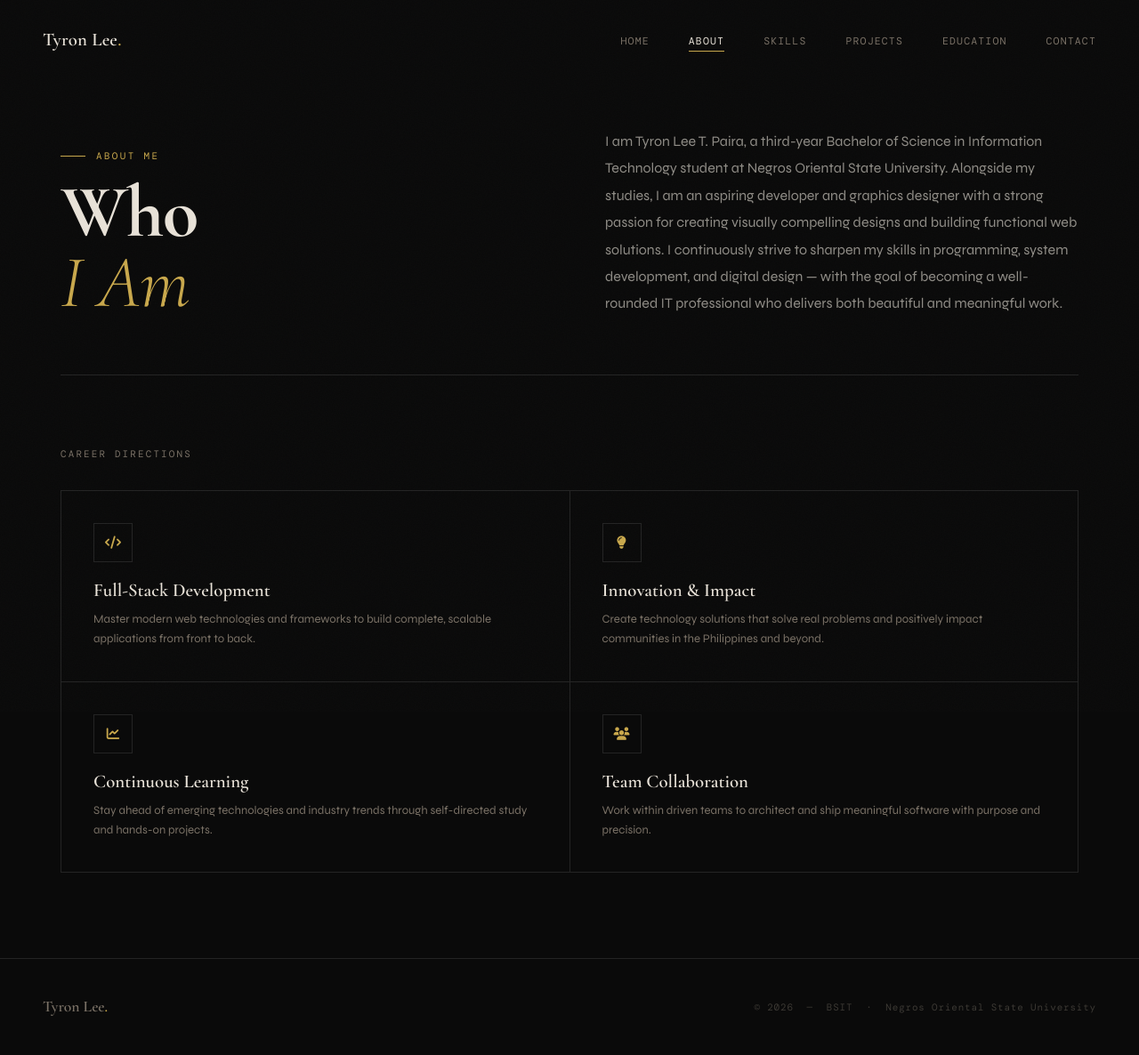
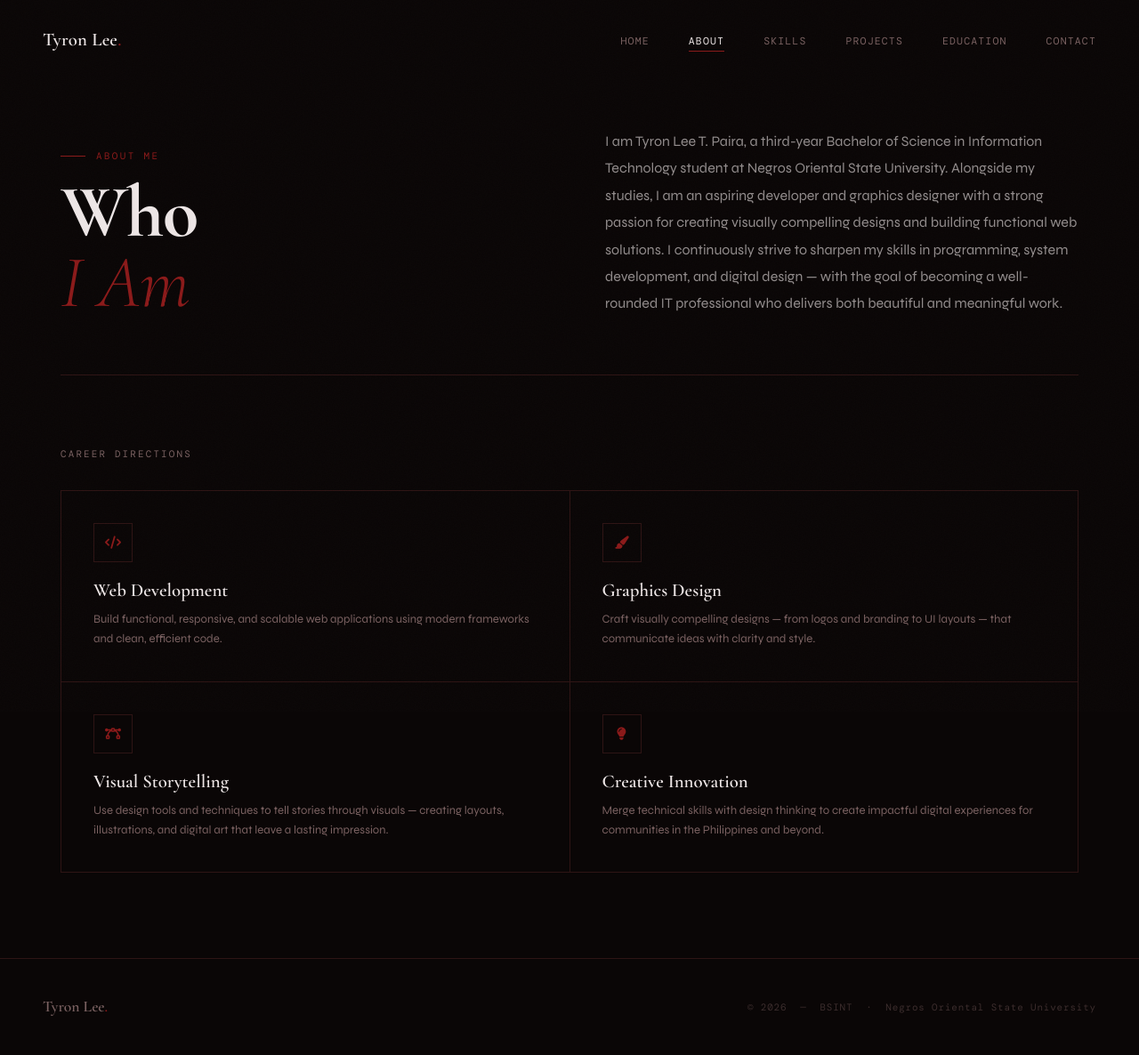
Before and after one commit to tyronnnnnn/Portfolio, a Django app: page /about/ in a window 1280 px wide. Shown: the whole page at 89% size. Run offline with Django 5.2, Linux system fonts and the light colour scheme; data comes from the database, SQL or seed files in the repository; both versions use the stored data as it was after the commit; some web fonts are replaced.

Commit message:
project 2

```diff
--- a/Porfolioproject/urls.py
+++ b/Porfolioproject/urls.py
@@ -15,9 +15,11 @@ Including another URLconf
     2. Add a URL to urlpatterns:  path('blog/', include('blog.urls'))
 """
 from django.contrib import admin
-from django.urls import path,include
+from django.urls import path, include
+from django.conf import settings
+from django.conf.urls.static import static
 
 urlpatterns = [
     path('admin/', admin.site.urls),
-    path('',include('projectMidterm.urls'))
-]
+    path('', include('projectMidterm.urls')),
+] + static(settings.MEDIA_URL, document_root=settings.MEDIA_ROOT)
--- a/projectMidterm/static/projectMidterm/css/style.css
+++ b/projectMidterm/static/projectMidterm/css/style.css
@@ -7,19 +7,19 @@
 
 /* ── Variables ───────────────────────────────────────────── */
 :root {
-    --bg: #0a0a0a;
-    --bg-1: #111111;
-    --bg-2: #1a1a1a;
-    --border: #242424;
-    --border-soft: #1e1e1e;
-    --text: #e8e2d8;
-    --text-dim: #7a7166;
-    --text-muted: #3d3a35;
-    --gold: #c9a84c;
-    --gold-light: #e8c97a;
-    --gold-dim: rgba(201, 168, 76, 0.15);
+    --bg: #0a0606;
+    --bg-1: #110808;
+    --bg-2: #1a0e0e;
+    --border: #2e1414;
+    --border-soft: #261010;
+    --text: #ede6e6;
+    --text-dim: #7a6161;
+    --text-muted: #3d2e2e;
+    --gold: #8b1a1a;
+    --gold-light: #b52c2c;
+    --gold-dim: rgba(139, 26, 26, 0.15);
     --rust: #b85c3a;
-    --teal: #3a7a72;
+    --teal: #7a3a3a;
 
     --font-display: 'Cormorant Garamond', Georgia, serif;
     --font-ui: 'Syne', sans-serif;
--- a/projectMidterm/templates/projectMidterm/about.html
+++ b/projectMidterm/templates/projectMidterm/about.html
@@ -23,28 +23,29 @@
 
     <div class="goal-cell reveal">
       <div class="goal-icon-wrap"><i class="fas fa-code"></i></div>
-        <h3 class="goal-name">Full-Stack Development</h3>
-        <p class="goal-desc">Master modern web technologies and frameworks to build complete, scalable applications from front to back.</p>
+      <h3 class="goal-name">Web Development</h3>
+      <p class="goal-desc">Build functional, responsive, and scalable web applications using modern frameworks and clean, efficient code.</p>
+    </div>
+
+    <div class="goal-cell reveal">
+      <div class="goal-icon-wrap"><i class="fas fa-paint-brush"></i></div>
+      <h3 class="goal-name">Graphics Design</h3>
+      <p class="goal-desc">Craft visually compelling designs — from logos and branding to UI layouts — that communicate ideas with clarity and style.</p>
+    </div>
+
+    <div class="goal-cell reveal">
+      <div class="goal-icon-wrap"><i class="fas fa-bezier-curve"></i></div>
+      <h3 class="goal-name">Visual Storytelling</h3>
+      <p class="goal-desc">Use design tools and techniques to tell stories through visuals — creating layouts, illustrations, and digital art that leave a lasting impression.</p>
     </div>
 
     <div class="goal-cell reveal">
       <div class="goal-icon-wrap"><i class="fas fa-lightbulb"></i></div>
-        <h3 class="goal-name">Innovation & Impact</h3>
-        <p class="goal-desc">Create technology solutions that solve real problems and positively impact communities in the Philippines and beyond.</p>
+      <h3 class="goal-name">Creative Innovation</h3>
+      <p class="goal-desc">Merge technical skills with design thinking to create impactful digital experiences for communities in the Philippines and beyond.</p>
     </div>
 
-      <div class="goal-cell reveal">
-        <div class="goal-icon-wrap"><i class="fas fa-chart-line"></i></div>
-        <h3 class="goal-name">Continuous Learning</h3>
-        <p class="goal-desc">Stay ahead of emerging technologies and industry trends through self-directed study and hands-on projects.</p>
   </div>
-
-      <div class="goal-cell reveal">
-        <div class="goal-icon-wrap"><i class="fas fa-users"></i></div>
-        <h3 class="goal-name">Team Collaboration</h3>
-        <p class="goal-desc">Work within driven teams to architect and ship meaningful software with purpose and precision.</p>
-      </div>
-
 </div>
   </div>
 
--- a/projectMidterm/templates/projectMidterm/base.html
+++ b/projectMidterm/templates/projectMidterm/base.html
@@ -63,7 +63,7 @@
     <div class="footer-logo">Tyron Lee<span>.</span></div>
     <div class="footer-text">
       &copy; {% now "Y" %} &nbsp;&mdash;&nbsp;
-      BSIT &nbsp;&middot;&nbsp; Negros Oriental State University
+      BSINT &nbsp;&middot;&nbsp; Negros Oriental State University
     </div>
   </footer>
 
--- a/projectMidterm/templates/projectMidterm/contact.html
+++ b/projectMidterm/templates/projectMidterm/contact.html
@@ -41,15 +41,15 @@
         <div class="social-title">Find me on</div>
         <div class="social-btns">
           {% for link in social_links %}
-          <a href="{{ link.url }}" target="_blank" rel="noopener" class="social-btn">
+          <a href="#" target="_blank" rel="noopener" class="social-btn">
             <i class="{{ link.icon_class }}"></i>
             {{ link.platform }}
           </a>
           {% empty %}
-          <a href="https://www.facebook.com/tyronlee.paira" target="_blank" rel="noopener" class="social-btn">
+          <a href="https://www.facebook.com/tyron.paira.2024" target="_blank" rel="noopener" class="social-btn">
             <i class="fab fa-facebook-f"></i> Facebook
           </a>
-          <a href="https://github.com/tyronlee" target="_blank" rel="noopener" class="social-btn">
+          <a href="https://github.com/tyronnnnnn" target="_blank" rel="noopener" class="social-btn">
             <i class="fab fa-github"></i> GitHub
           </a>
           {% endfor %}
```
Also changed, not shown: other parts of projectMidterm/static/projectMidterm/css/style.css (+28 -28 lines), Porfolioproject/settings.py (+4 -3 lines), projectMidterm/templates/projectMidterm/skills.html (+5 -4 lines), db.sqlite3, media/profile/f7e24f9d-8552-4a37-bd49-e927cba03d02.jpg (added), media/profile/f7e24f9d-8552-4a37-bd49-e927cba03d02_lR2yjt2.jpg (added), projectMidterm/static/projectMidterm/img/f7e24f9d-8552-4a37-bd49-e927cba03d02.jpg (added). Lines whose indentation alone changed are shown as unchanged.
